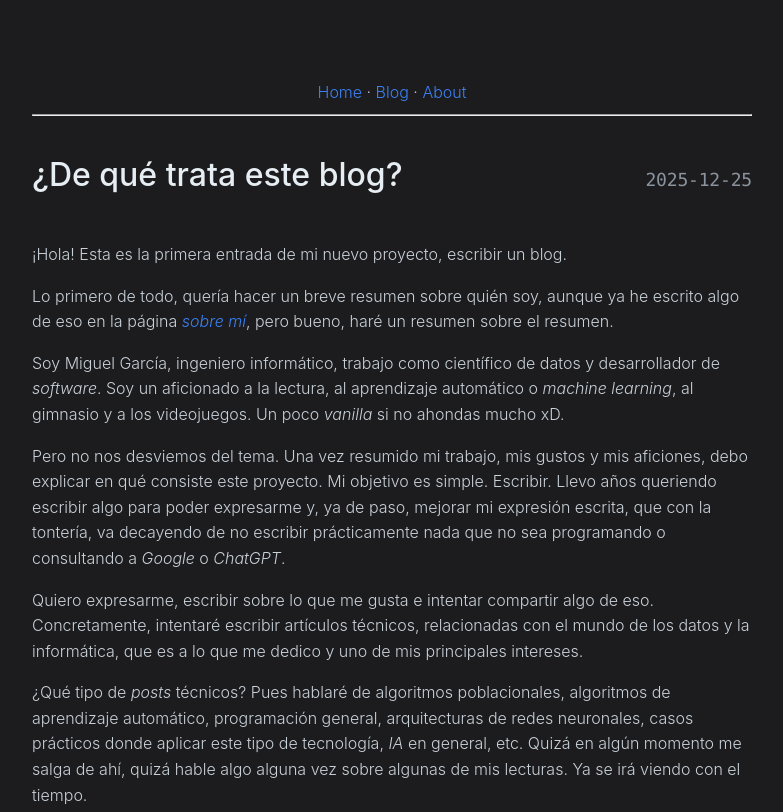
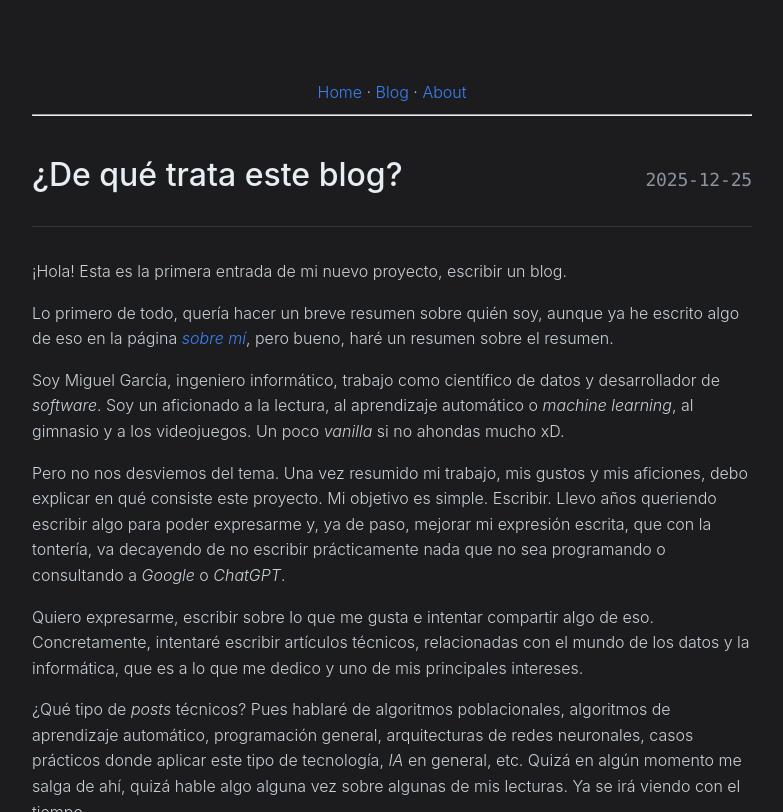
Before and after one commit to Migue8gl/Migue8gl.github.io, a Jekyll site: the page built from _posts/2025-12-25-de-que-trata-este-blog.md, in a window 1280 px wide. Shown: the top 812 px of the page, without its empty margins (248-1031 px from the left). Built offline with Jekyll 4.4.1, drawn with Linux system fonts in a browser that asks for light colours; grey boxes are pictures that could not be loaded.

Commit message:
Update margin and border styles in styles.css

```diff
--- a/css/styles.css
+++ b/css/styles.css
@@ -83,11 +83,10 @@ blockquote {
   justify-content: space-between;
   align-items: baseline;
   flex-wrap: wrap;
-  margin-bottom: 0; /* Cambiar de 2rem a 0 */
+  margin-bottom: 2rem;
   padding-bottom: 1rem;
-  border-bottom: none; /* Eliminar la línea aquí */
+  border-bottom: 1px solid #373737;
 }
-
 
 /* Blog links */
 .blog-links {
@@ -363,7 +362,7 @@ li {
 .table-of-contents {
   background: transparent;
   padding: 1.5rem 0 2rem 0;
-  margin: 0 0 2.5rem 0;
+  margin: 2.5rem 0;
   border-top: 1px solid #373737;
   border-bottom: 1px solid #373737;
 }
```
